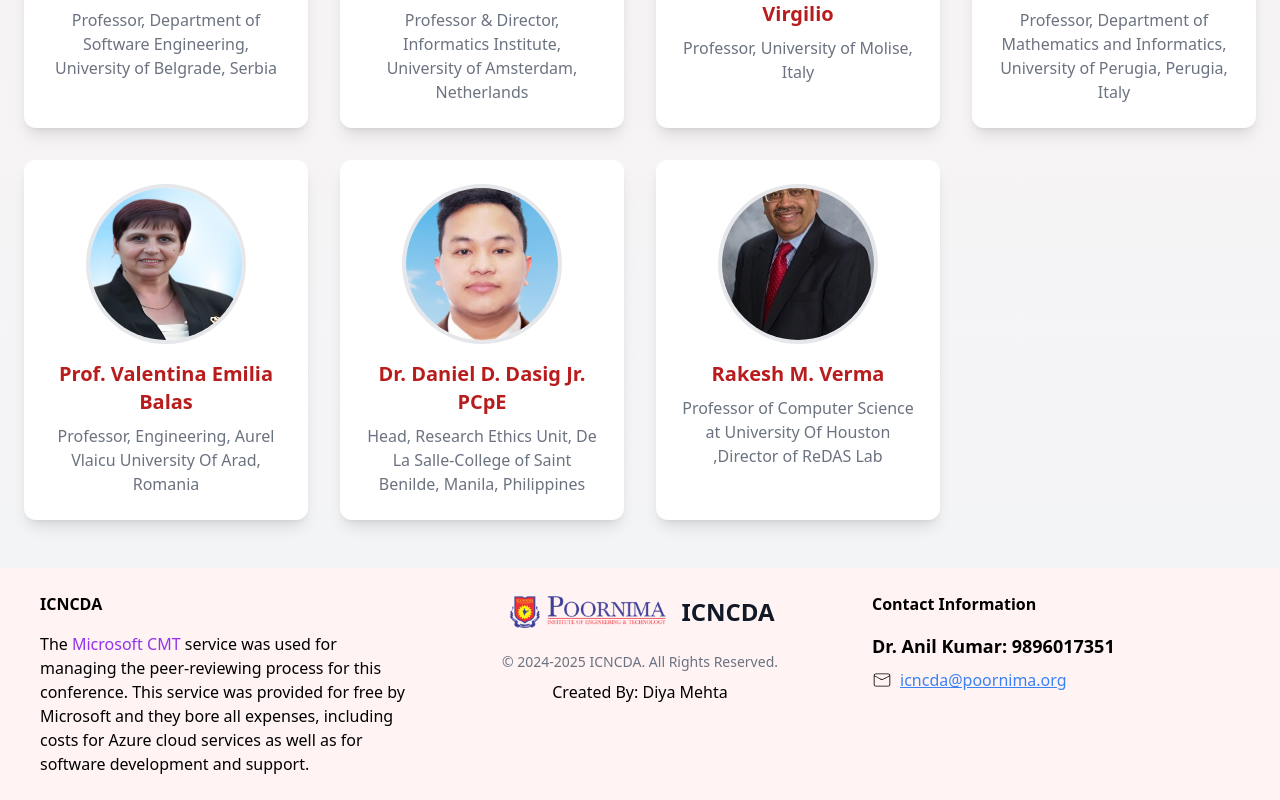
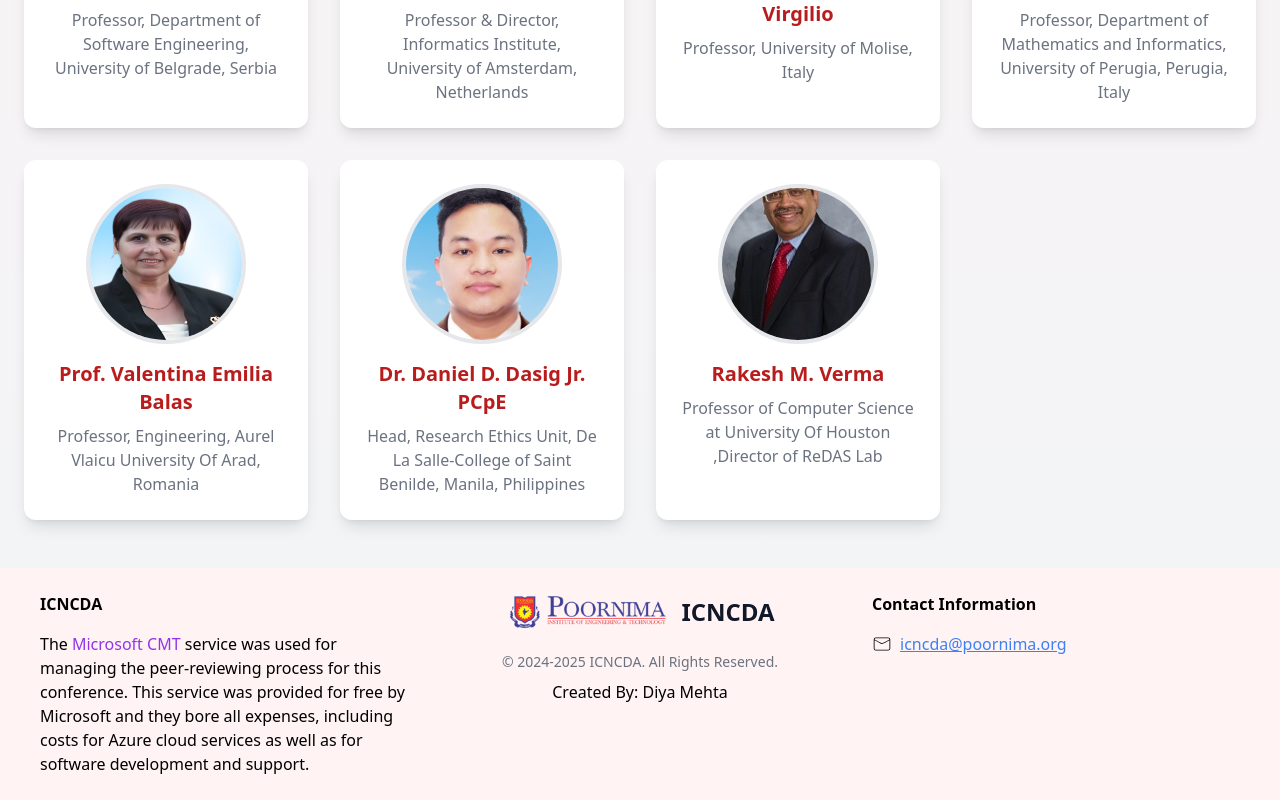
Before and after one commit to Diyamehta60/Department_conference, a React (Vite) app: page /speakers in a window 1280 px wide. Shown: the part 1248-2048 px from the top of the page. Built offline with nearby package versions, Linux system fonts and the light colour scheme.

Commit message:
publication and footer

```diff
--- a/src/components/Footer.jsx
+++ b/src/components/Footer.jsx
@@ -41,8 +41,7 @@ function Footer() {
       <div className="flex-1 text-left px-4">
         <h2 className="font-bold mb-4">Contact Information</h2>
         <div>
-          <h2 className="text-lg font-semibold">Dr. Anil Kumar: 9896017351</h2>
-          <p className="mt-2">
+            <p className="mt-2">
             <a
               href="mailto:icncda@poornima.org"
               className="text-blue-500 underline flex items-center gap-2"
```
